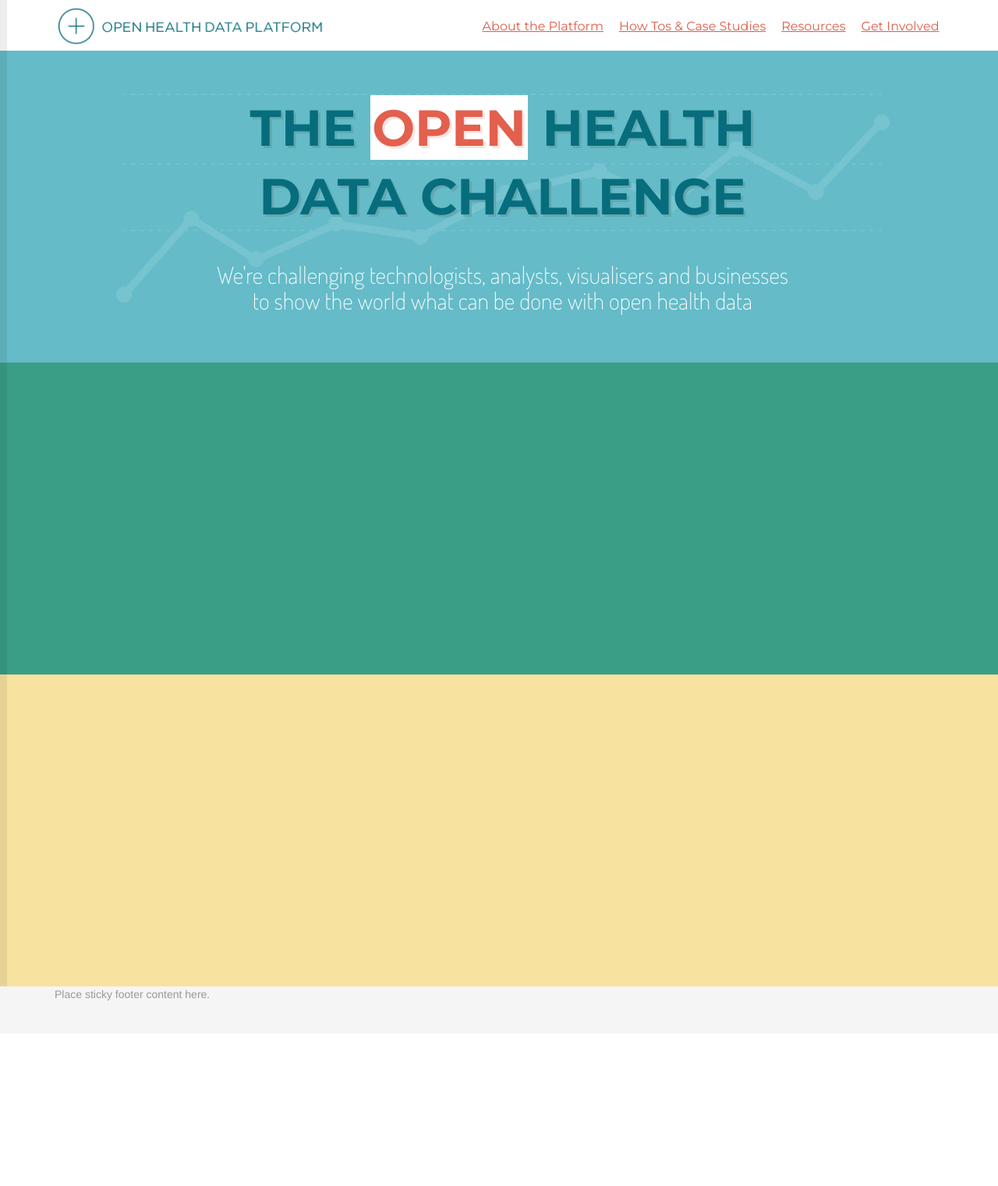
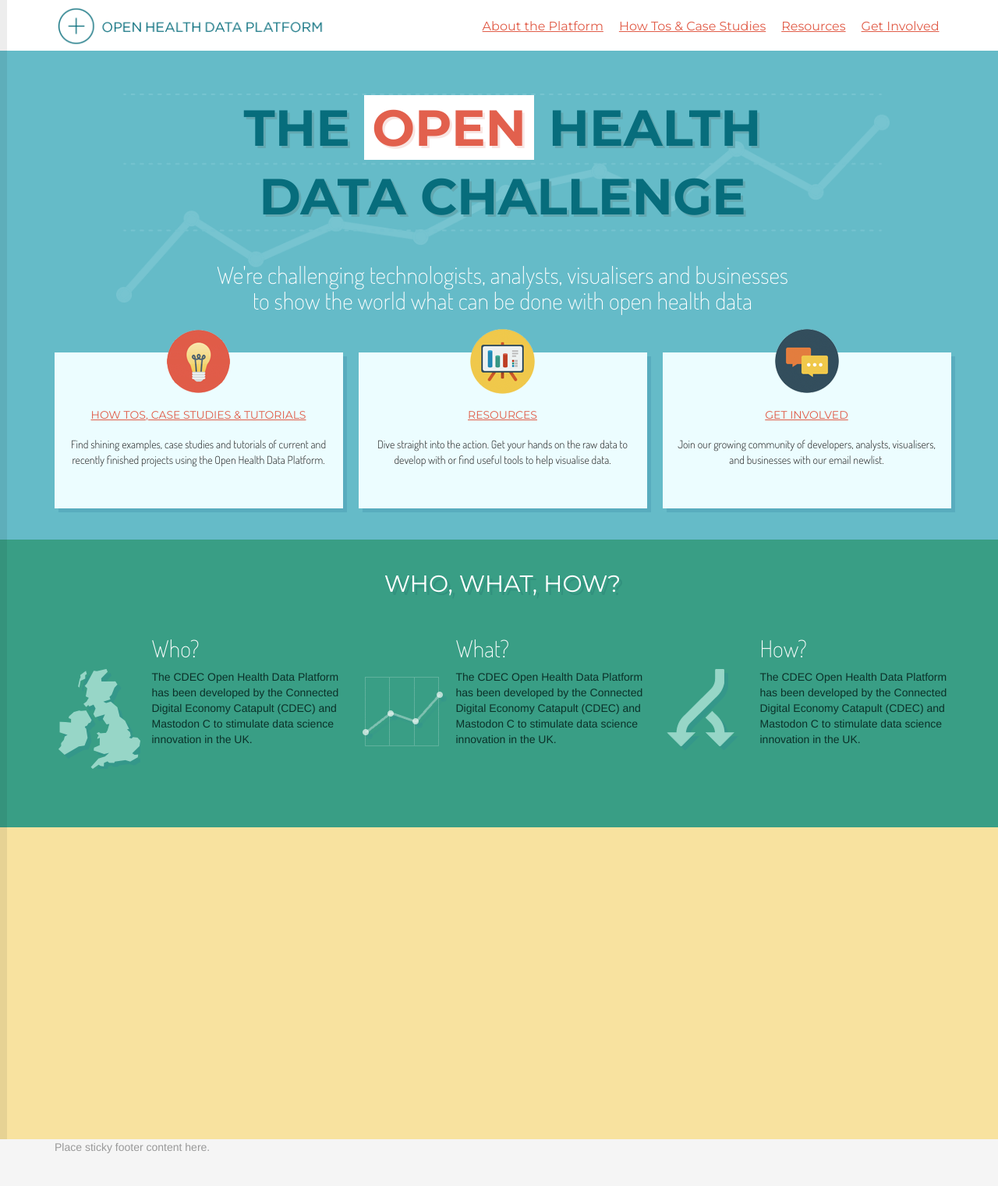
Before and after one commit to peterkarney1/CDECatapult.github.io, a Jekyll site: the page built from index.html, in a window 1280 px wide. Shown: the whole page at 78% size. Built offline with Jekyll 4.4.1, drawn with Linux system fonts in a browser that asks for light colours; nearby versions of some CDN libraries; before the commit the page ends 1325 px from its top, so only the background shows below that.

Commit message:
Complete "Who, what, how?" section

```diff
--- a/_layouts/homepage.html
+++ b/_layouts/homepage.html
@@ -15,12 +15,75 @@ layout: default
     <h2>
       We're challenging technologists, analysts, visualisers and businesses to show the world what can be done with open health data
     </h2>
+
+    <div class="row homepage-boxes">
+      <a class="col-sm-4 homepage-box" href="#">
+        <div class="inner">
+          <div class="icon lightbulb"></div>
+
+          <h3>How Tos, Case Studies &amp; Tutorials</h3>
+
+          <p>
+            Find shining examples, case studies and tutorials of current and recently finished projects using the Open Health Data Platform.
+          </p>
+        </div>
+      </a>
+
+      <a class="col-sm-4 homepage-box" href="#">
+        <div class="inner">
+          <div class="icon chart"></div>
+
+          <h3>Resources</h3>
+
+          <p>
+            Dive straight into the action. Get your hands on the raw data to develop with or find useful tools to help visualise data.
+          </p>
+        </div>
+      </a>
+
+      <a class="col-sm-4 homepage-box" href="#">
+        <div class="inner">
+          <div class="icon chat"></div>
+
+          <h3>Get Involved</h3>
+
+          <p>
+            Join our growing community of developers, analysts, visualisers, and businesses with our email newlist.
+          </p>
+        </div>
+      </a>
+    </div>
   </div>
 </div>
 
 <div class="block homepage-whowhathow-block">
   <div class="container">
+    <h2>Who, what, how?</h2>
 
+    <div class="row whowhathow">
+      <div class="col-sm-4 whowhathow-section who">
+        <h3>Who?</h3>
+        <p>
+          The CDEC Open Health Data Platform has been developed by the Connected Digital Economy Catapult (CDEC) and Mastodon C to stimulate data science innovation in the UK.
+        </p>
+      </div>
+
+      <div class="col-sm-4 whowhathow-section what">
+        <h3>What?</h3>
+
+        <p>
+          The CDEC Open Health Data Platform has been developed by the Connected Digital Economy Catapult (CDEC) and Mastodon C to stimulate data science innovation in the UK.
+        </p>
+      </div>
+
+      <div class="col-sm-4 whowhathow-section how">
+        <h3>How?</h3>
+
+        <p>
+          The CDEC Open Health Data Platform has been developed by the Connected Digital Economy Catapult (CDEC) and Mastodon C to stimulate data science innovation in the UK.
+        </p>
+      </div>
+    </div>
   </div>
 </div>
 
--- a/assets/stylesheets/application.css
+++ b/assets/stylesheets/application.css
@@ -83,6 +83,51 @@ body {
   height: 60px;
   background-color: #f5f5f5;
 }
+.homepage-boxes {
+  margin-bottom: 30px;
+  margin-top: 20px;
+}
+.homepage-boxes .homepage-box {
+  padding: 10px;
+}
+.homepage-boxes .homepage-box .inner {
+  background: #ecfdff;
+  min-height: 200px;
+  box-shadow: 5px 5px #58acbe;
+  text-decoration: none;
+}
+.homepage-boxes .homepage-box .inner .icon {
+  width: 83px;
+  height: 83px;
+  background: red;
+  margin: 0 auto 0 auto;
+  position: relative;
+  top: -30px;
+}
+.homepage-boxes .homepage-box .inner .icon.chat {
+  background: url(/assets/images/circle-chat.png) no-repeat center center;
+}
+.homepage-boxes .homepage-box .inner .icon.lightbulb {
+  background: url(/assets/images/circle-lightbulb.png) no-repeat center center;
+}
+.homepage-boxes .homepage-box .inner .icon.chart {
+  background: url(/assets/images/circle-graph.png) no-repeat center center;
+}
+.homepage-boxes .homepage-box .inner h3 {
+  font-family: 'Montserrat', sans-serif;
+  color: #e05c48;
+  text-decoration: underline;
+  text-align: center;
+  font-size: 14px;
+  margin-top: -10px;
+  text-transform: uppercase;
+}
+.homepage-boxes .homepage-box .inner p {
+  font-family: 'Dosis', sans-serif;
+  color: #272727;
+  padding: 10px;
+  text-align: center;
+}
 .block.homepage-challenge-block {
   border-left: 9px solid #5eaeba;
   background: url(/assets/images/graph.png) center 55px no-repeat #65bbc8;
@@ -156,6 +201,9 @@ body {
   .block.homepage-challenge-block .container h1 {
     font-size: 57px;
   }
+  .block.homepage-challenge-block .container h1 span.highlight {
+    padding: 2px 10px;
+  }
   .block.homepage-challenge-block .container h2 {
     font-size: 30px;
     width: 80%;
@@ -184,6 +232,41 @@ body {
 .block.homepage-whowhathow-block {
   background: #399e85;
   border-left: 9px solid #35937c;
+  min-height: 369px;
+}
+.block.homepage-whowhathow-block h2 {
+  font-family: 'Montserrat', sans-serif;
+  text-align: center;
+  text-transform: uppercase;
+  color: #fff;
+  text-shadow: 4px 4px 0 #32917e;
+  margin: 40px 0 0 0;
+}
+.block.homepage-whowhathow-block h3 {
+  font-family: 'Dosis', sans-serif;
+  color: #fff;
+  font-weight: 200;
+  font-size: 30px;
+  margin-top: 50px;
+  padding-left: 120px;
+}
+.block.homepage-whowhathow-block p {
+  padding-left: 120px;
+  min-height: 128px;
+  color: #0b3129;
+  font-size: 14px;
+}
+.block.homepage-whowhathow-block .whowhathow-section {
+  margin-bottom: 50px;
+}
+.block.homepage-whowhathow-block .who p {
+  background: url(/assets/images/uk.png) no-repeat 0px 0px;
+}
+.block.homepage-whowhathow-block .what p {
+  background: url(/assets/images/graph-icon.png) no-repeat 0px 10px;
+}
+.block.homepage-whowhathow-block .how p {
+  background: url(/assets/images/arrows.png) no-repeat 0px 0px;
 }
 .block.homepage-latest-block {
   background: #f8e29f;
```
Also changed, not shown: assets/stylesheets/layouts/homepage/boxes.less (added, +53 -0 lines), assets/stylesheets/layouts/homepage/challenge-block.less (+18 -0 lines), assets/stylesheets/layouts/homepage/whowhathow-block.less (+44 -4 lines), assets/images/arrows.png (added), assets/images/circle-chat.png (added), assets/images/circle-graph.png (added), assets/images/circle-lightbulb.png (added), assets/images/graph-icon.png (added), assets/images/uk.png (added).
